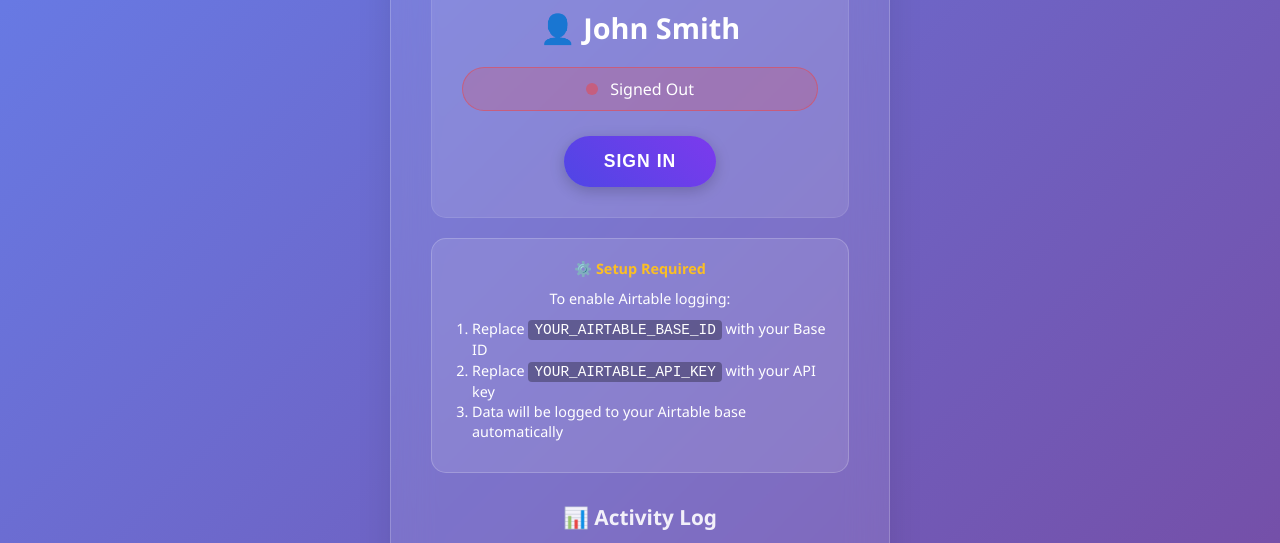
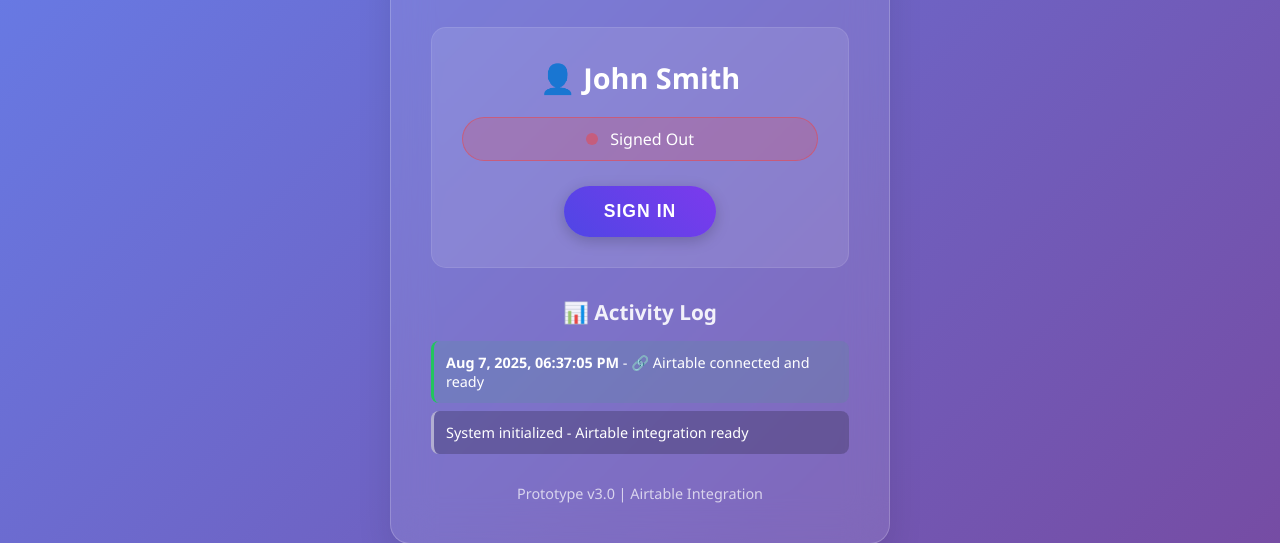
Before and after one commit to RoJo4343/nfc-tshirt-google-sheets, a plain HTML site: page index.html in a window 1280 px wide. Shown: the part 207-750 px from the top of the page. Drawn offline with Linux system fonts and the light colour scheme.

Commit message:
Update index.html

```diff
--- a/index.html
+++ b/index.html
@@ -262,8 +262,8 @@
 
     <script>
         // Airtable Configuration - Replace with your actual values
-        const AIRTABLE_BASE_ID = 'YOUR_AIRTABLE_BASE_ID';
-        const AIRTABLE_API_KEY = 'YOUR_AIRTABLE_API_KEY';
+        const AIRTABLE_BASE_ID = 'appFN4SDNCvCCxlBW';
+        const AIRTABLE_API_KEY = 'patUBNjZYtc6VscOz.5aeebc9c56334ce3610c937ab8857b89d79494b6198aaeb1dd8d961d7af08c45';
         const AIRTABLE_TABLE_NAME = 'Activity Log';
 
         // App state
```
